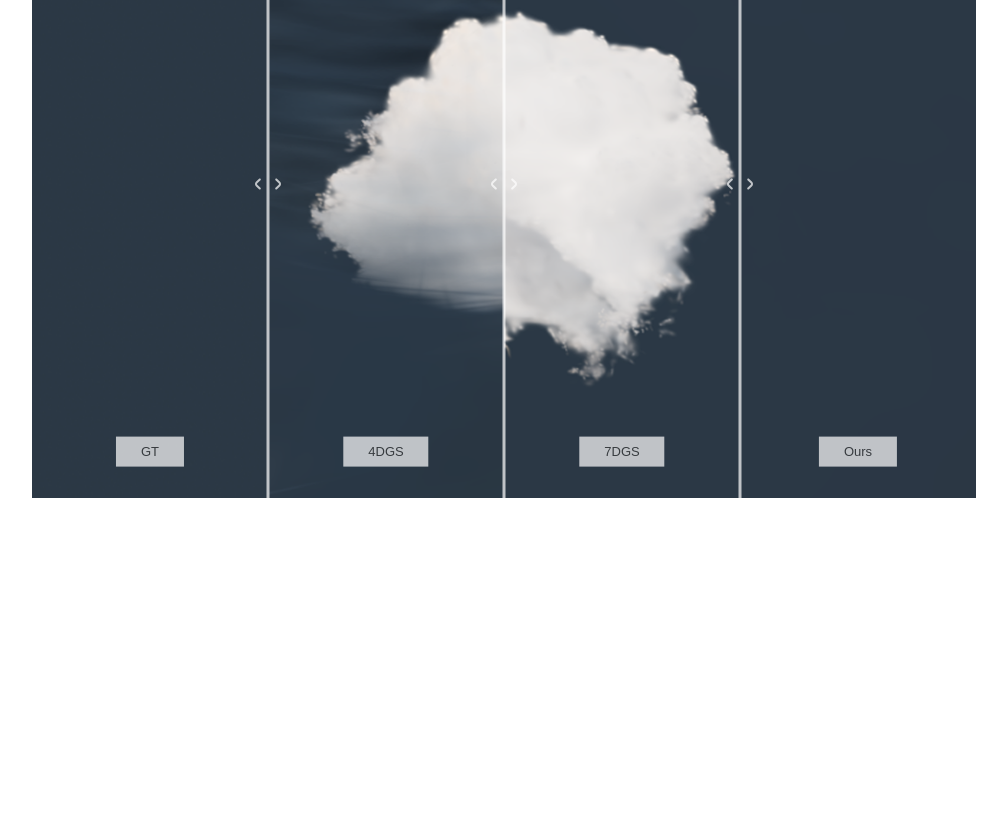
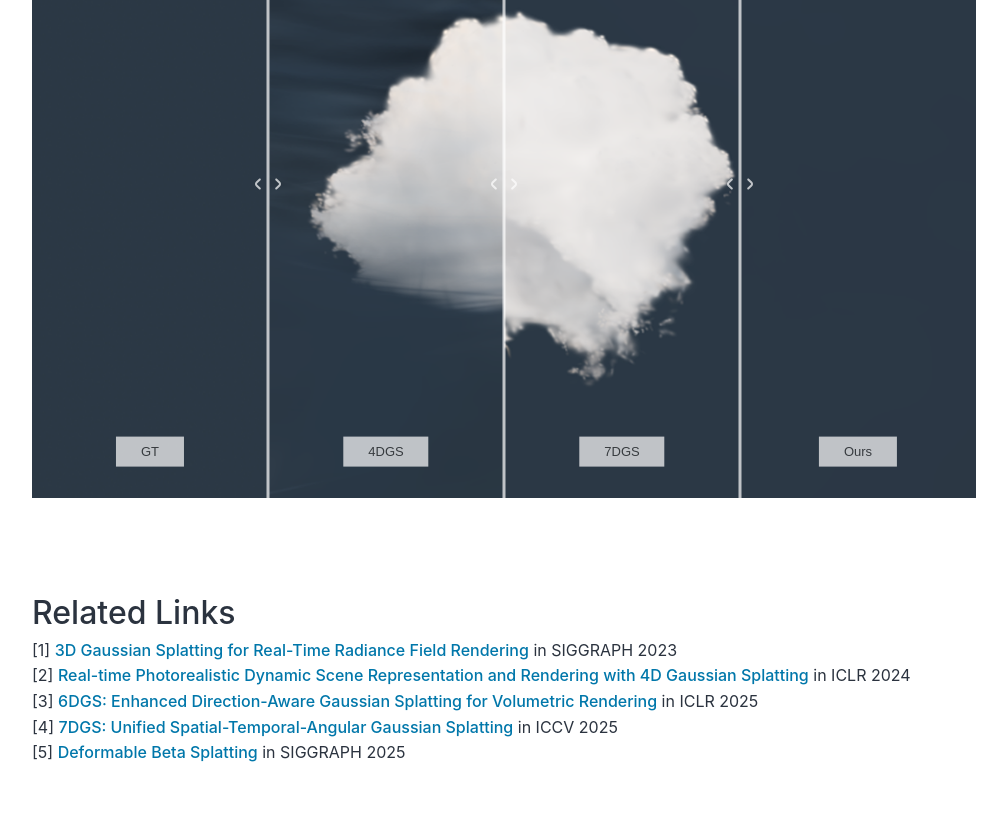
Before and after one commit to RongLiu-Leo/universal-beta-splatting, a plain HTML site: page index.html in a window 1280 px wide. Shown: the part 3384-4201 px from the top of the page, without its empty margins (136-1143 px from the left). Before the commit the page ends 3950 px from the top, so only its background shows below. Drawn offline with nearby package versions, Linux system fonts and the light colour scheme; some icons are missing.

Commit message:
Update index.html

```diff
--- a/index.html
+++ b/index.html
@@ -188,6 +188,19 @@ We introduce Universal Beta Splatting (UBS), a unified framework that generalize
   </div>
 </section>
 
+<div class="section">
+
+  <h2 class="has-text-left">Related Links</h2>
+
+
+  [1] <a href="https://repo-sam.inria.fr/fungraph/3d-gaussian-splatting/">3D Gaussian Splatting for Real-Time Radiance Field Rendering</a> in SIGGRAPH 2023<br>
+  [2] <a href="https://fudan-zvg.github.io/4d-gaussian-splatting/">Real-time Photorealistic Dynamic Scene Representation and Rendering with 4D Gaussian Splatting</a> in ICLR 2024<br>
+  [3] <a href="https://gaozhongpai.github.io/6dgs/">6DGS: Enhanced Direction-Aware Gaussian Splatting for Volumetric Rendering</a> in ICLR 2025<br>
+  [4] <a href="https://gaozhongpai.github.io/7dgs/">7DGS: Unified Spatial-Temporal-Angular Gaussian Splatting</a> in ICCV 2025<br>
+  [5] <a href="https://rongliu-leo.github.io/beta-splatting/">Deformable Beta Splatting</a> in SIGGRAPH 2025<br>
+
+  </div>
+
 
 </body>
 </html>
```
